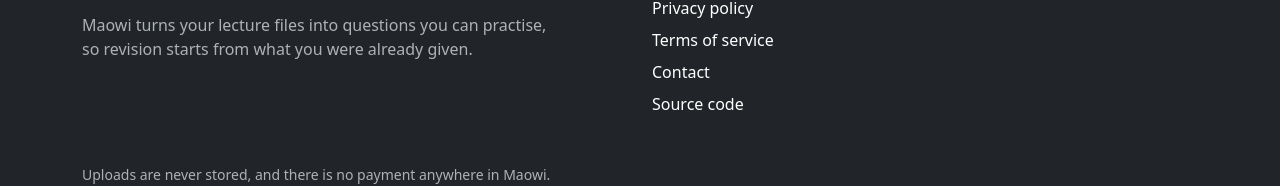
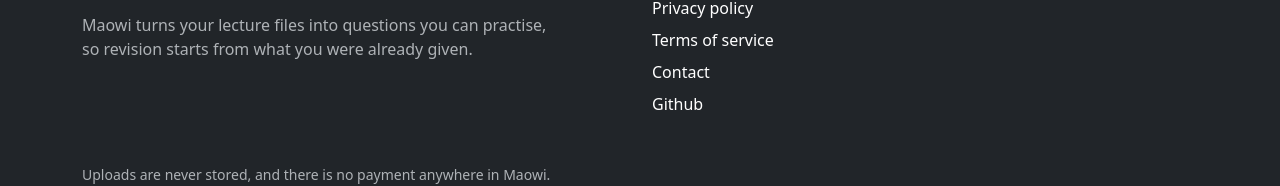
Before and after one commit to kaylubr/maowi, a React (Vite) app in the folder src/ui/: page / in a window 1280 px wide. Shown: the part 2494-2680 px from the top of the page. Built offline with nearby package versions, Linux system fonts and the light colour scheme; no server answers; a web font is replaced by a local one.

Commit message:
Refactor code structure for improved readability and maintainability

```diff
--- a/src/ui/src/components/landing/LandingFooter.tsx
+++ b/src/ui/src/components/landing/LandingFooter.tsx
@@ -51,7 +51,7 @@
                   rel="noopener noreferrer"
                   className="link-body-emphasis text-decoration-none"
                 >
-                  Source code
+                  Github
                 </a>
               </li>
             </ul>
```
Also changed, not shown: 3 other files (tests, documents, lock files or other folders).
